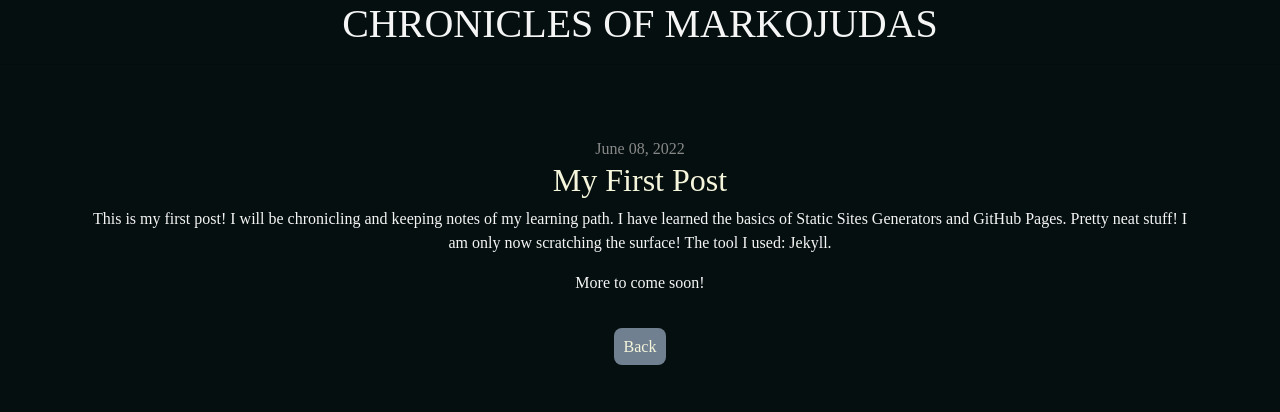
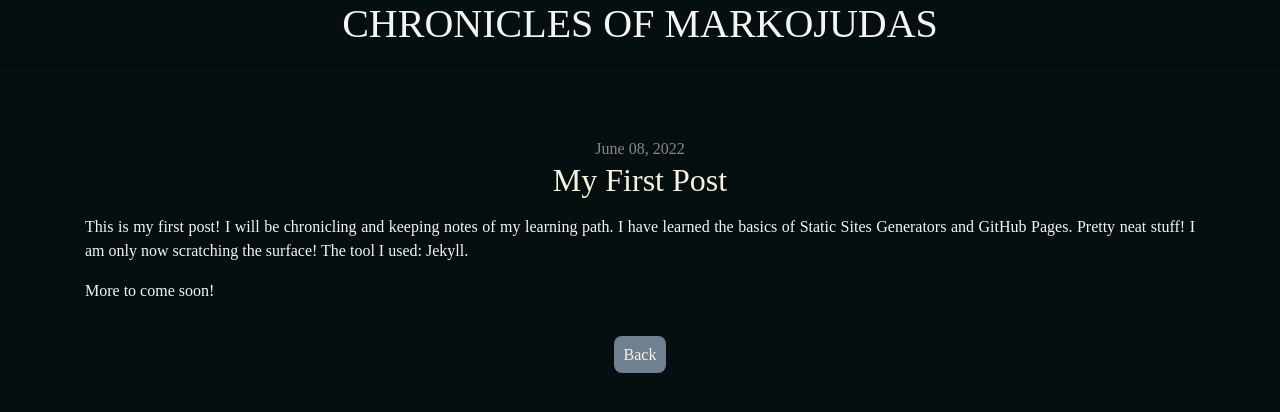
Before and after one commit to Markojudas/chronicles, a Jekyll site: the page built from _posts/2022-06-07-My-First-Post.md, in a window 1280 px wide. Shown: the top 412 px of the page. Built offline with Jekyll 4.4.1, drawn with Linux system fonts in a browser that asks for light colours; nearby versions of some CDN libraries; some web fonts are replaced.

Commit message:
p{text-align: justify;

```diff
--- a/_layouts/default.html
+++ b/_layouts/default.html
@@ -70,6 +70,10 @@
         color: beige;
         font-size: xx-large;
     }
+
+    p {
+        text-align: justify;
+    }
 </style>
 
 <body>
--- a/_layouts/post.html
+++ b/_layouts/post.html
@@ -6,7 +6,7 @@ layout: default
         <article id="post">
             <div class="post-date"> {{ page.date | date: "%B %d, %Y" }}</div>
             <h2>{{ page.title }}</h2>
-            {{ page.content }}
+            <p>{{ page.content }}</p>
             <br>
             <a class="button" href="{{ site.baseurl }}">Back</a>
         </article>
```
